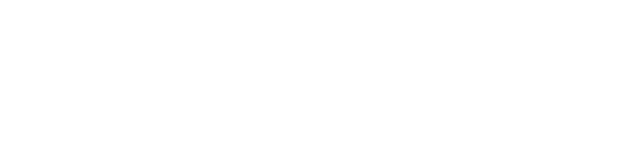
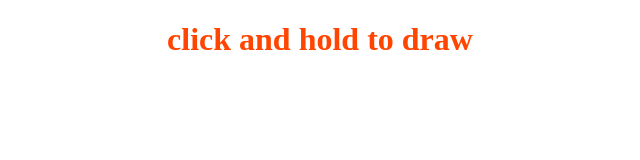
Before and after one commit to lauradisanza/HTML5-Canvas, a plain HTML site: page index.html in a window 1280 px wide. Shown: the whole page, without its empty margins (320-960 px from the left). Drawn offline with Linux system fonts and the light colour scheme.

Commit message:
added h1

```diff
--- a/css/main.css
+++ b/css/main.css
@@ -1,3 +1,9 @@
 html, body {
   margin: 0;
 }
+
+h1 {
+  text-align: center;
+  color: orangered;
+  text-transform: lowercase;
+}
--- a/index.html
+++ b/index.html
@@ -7,6 +7,7 @@
   <link rel="stylesheet" href="css/main.css" />
 </head>
 <body>
+  <h1>Click and hold to draw</h1>
   <canvas id="draw" width="800" height="800"></canvas>
 
   <script src="js/script.js" defer></script>
```
